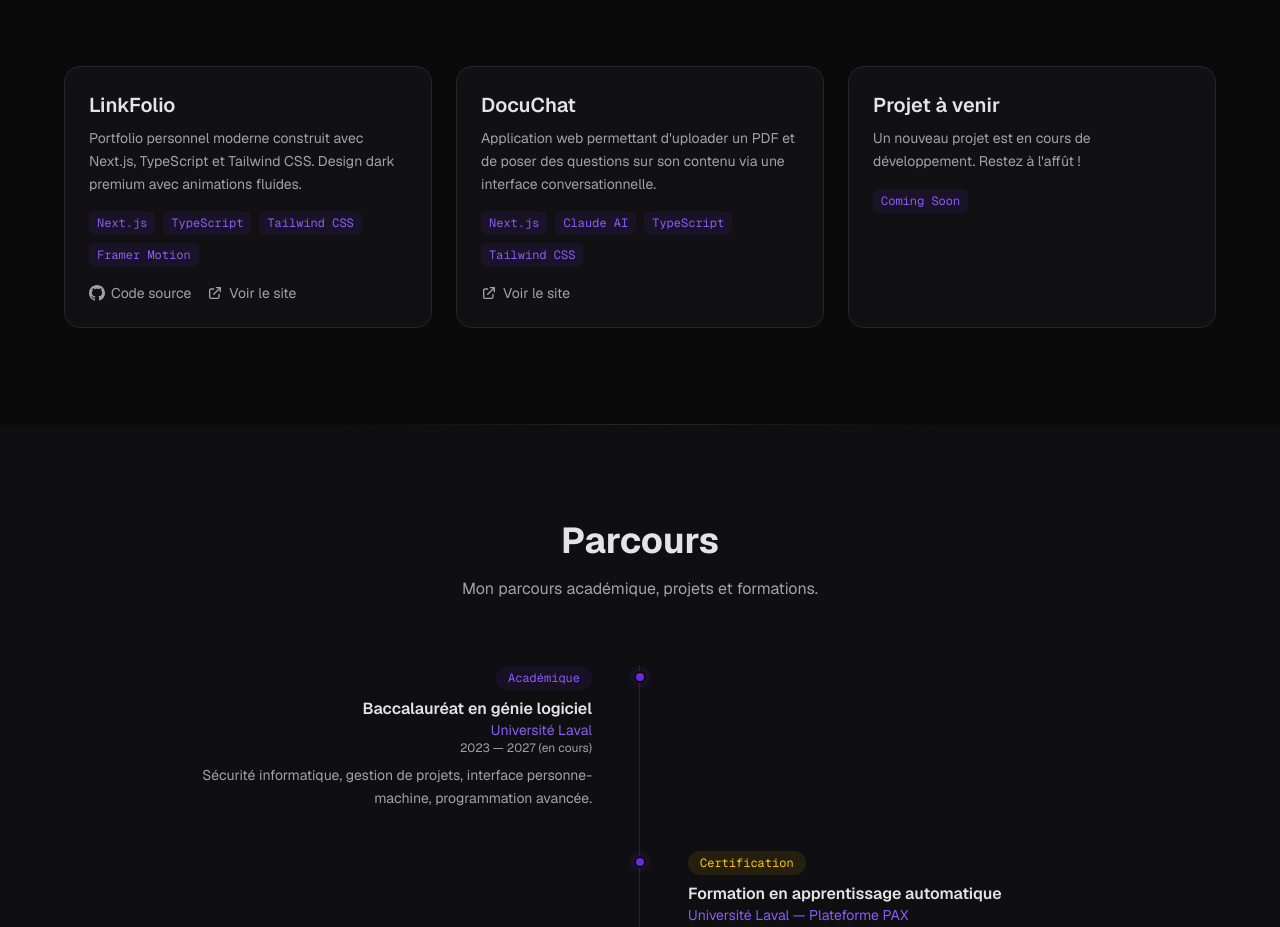
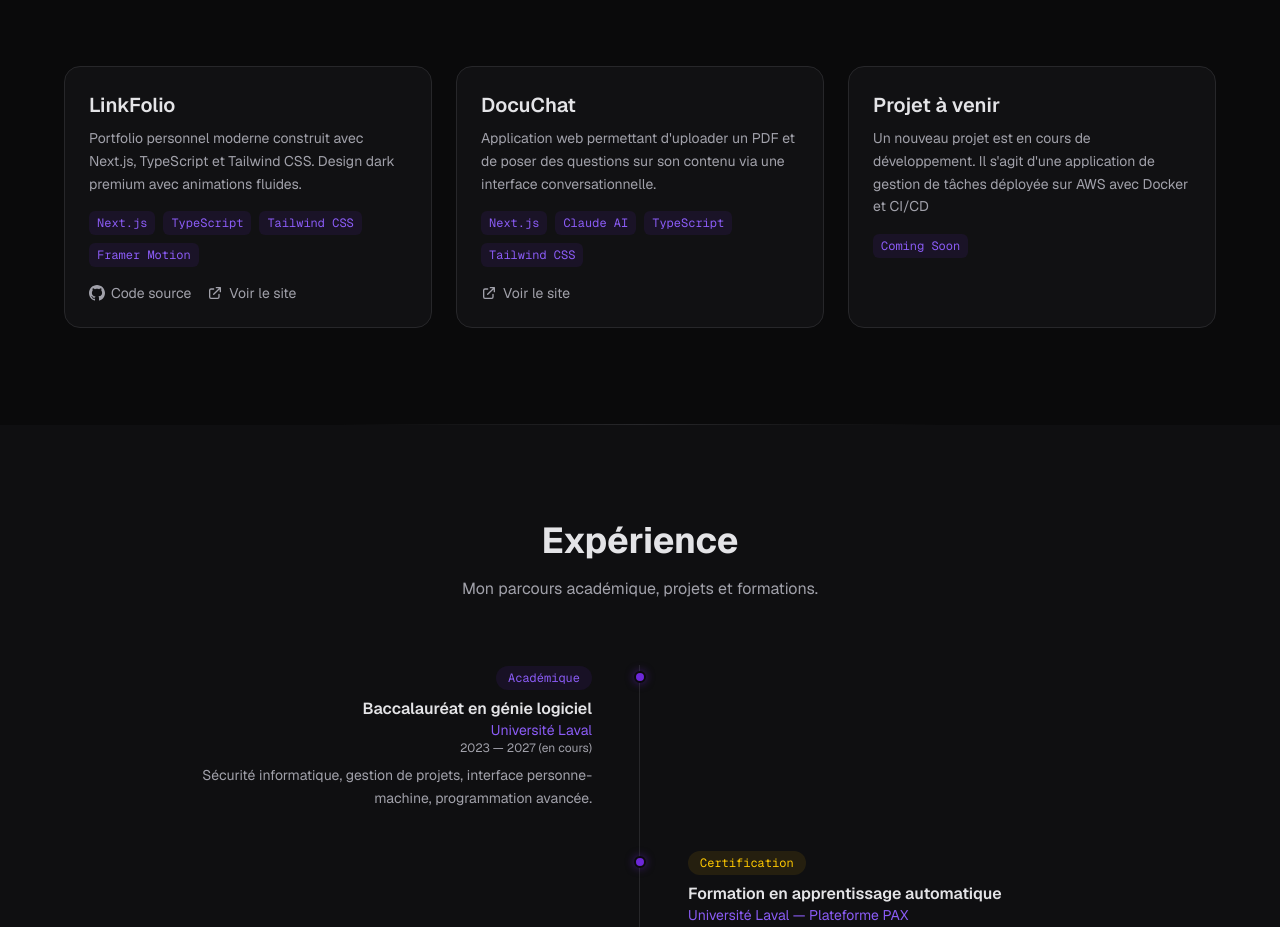
Before and after one commit to danny-abt/linkfolio, a Next.js app: page / in a window 1280 px wide. Shown: the part 1847-2774 px from the top of the page. Built offline with nearby package versions, Linux system fonts and the light colour scheme.

Commit message:
Description Parcours , et Projet à venir

```diff
--- a/src/components/Experience.tsx
+++ b/src/components/Experience.tsx
@@ -26,7 +26,7 @@
           transition={{ duration: 0.5 }}
           className="text-center mb-16"
         >
-          <h2 className="text-3xl sm:text-4xl font-bold mb-4">Parcours</h2>
+          <h2 className="text-3xl sm:text-4xl font-bold mb-4">Expérience</h2>
           <p className="text-muted max-w-lg mx-auto">
             Mon parcours académique, projets et formations.
           </p>
--- a/src/data/content.ts
+++ b/src/data/content.ts
@@ -96,7 +96,7 @@
   {
     title: "Projet à venir",
     description:
-      "Un nouveau projet est en cours de développement. Restez à l'affût !",
+      "Un nouveau projet est en cours de développement. Il s'agit d'une application de gestion de tâches déployée sur AWS avec Docker et CI/CD",
     tags: ["Coming Soon"],
   },
 ];
```
